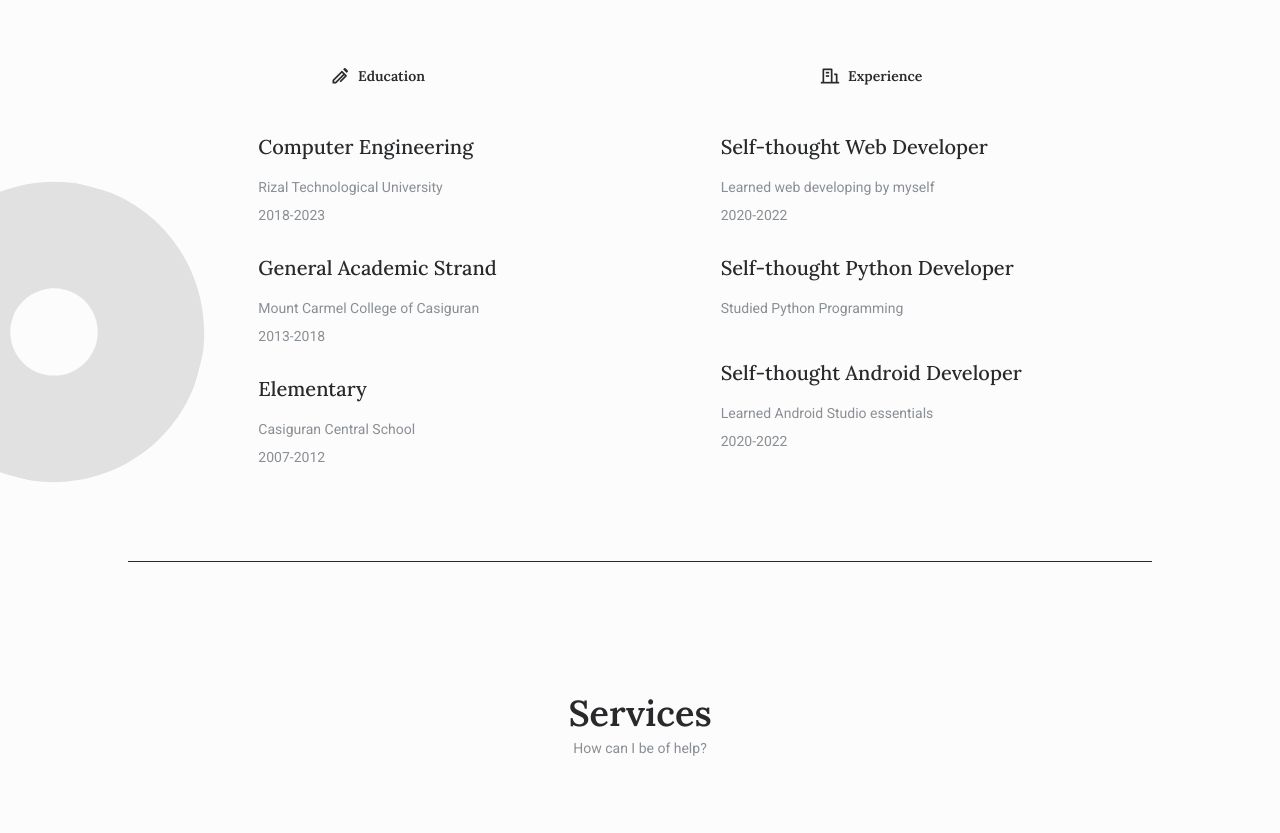
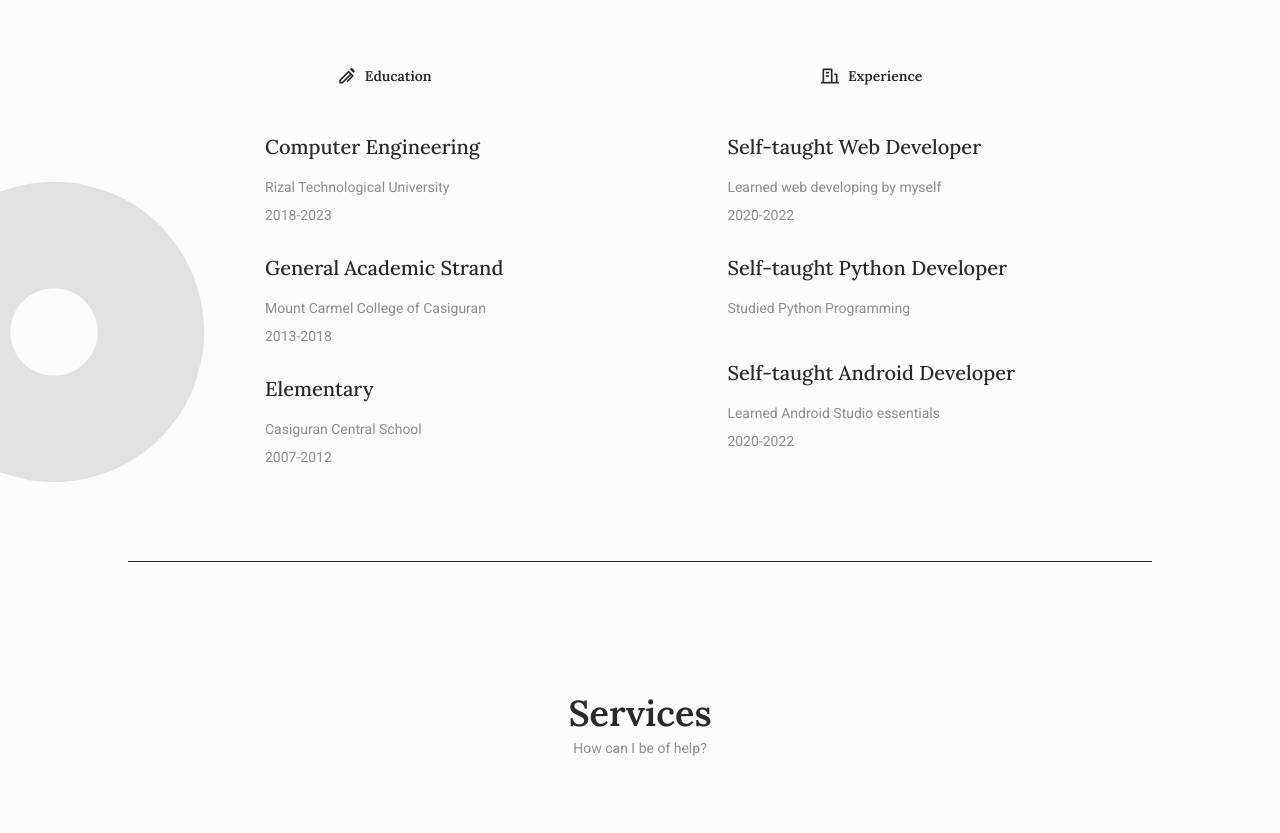
Before and after one commit to jzzedy/newPortfolio, a plain HTML site: page index.html in a window 1280 px wide. Shown: the part 2200-3033 px from the top of the page. Drawn offline with nearby package versions, Linux system fonts and the light colour scheme.

Commit message:
Update index.html

```diff
--- a/index.html
+++ b/index.html
@@ -300,7 +300,7 @@
                         </h3>
                         <div class="qualification__info">
                             <div>
-                                <h3 class="qualification__name">Self-thought Web Developer</h3>
+                                <h3 class="qualification__name">Self-taught Web Developer</h3>
                                 <span class="qualification__country"
                                     >Learned web developing by myself</span
                                     >
@@ -308,7 +308,7 @@
                             </div>
                             <div>
                                 <h3 class="qualification__name">
-                                    Self-thought Python Developer
+                                    Self-taught Python Developer
                                 </h3>
                                 <span class="qualification__country"
                                     >Studied Python Programming</span
@@ -317,7 +317,7 @@
                             </div>
                             <div>
                                 <h3 class="qualification__name">
-                                    Self-thought Android Developer
+                                    Self-taught Android Developer
                                 </h3>
                                 <span class="qualification__country"
                                     >Learned Android Studio essentials</span
```
